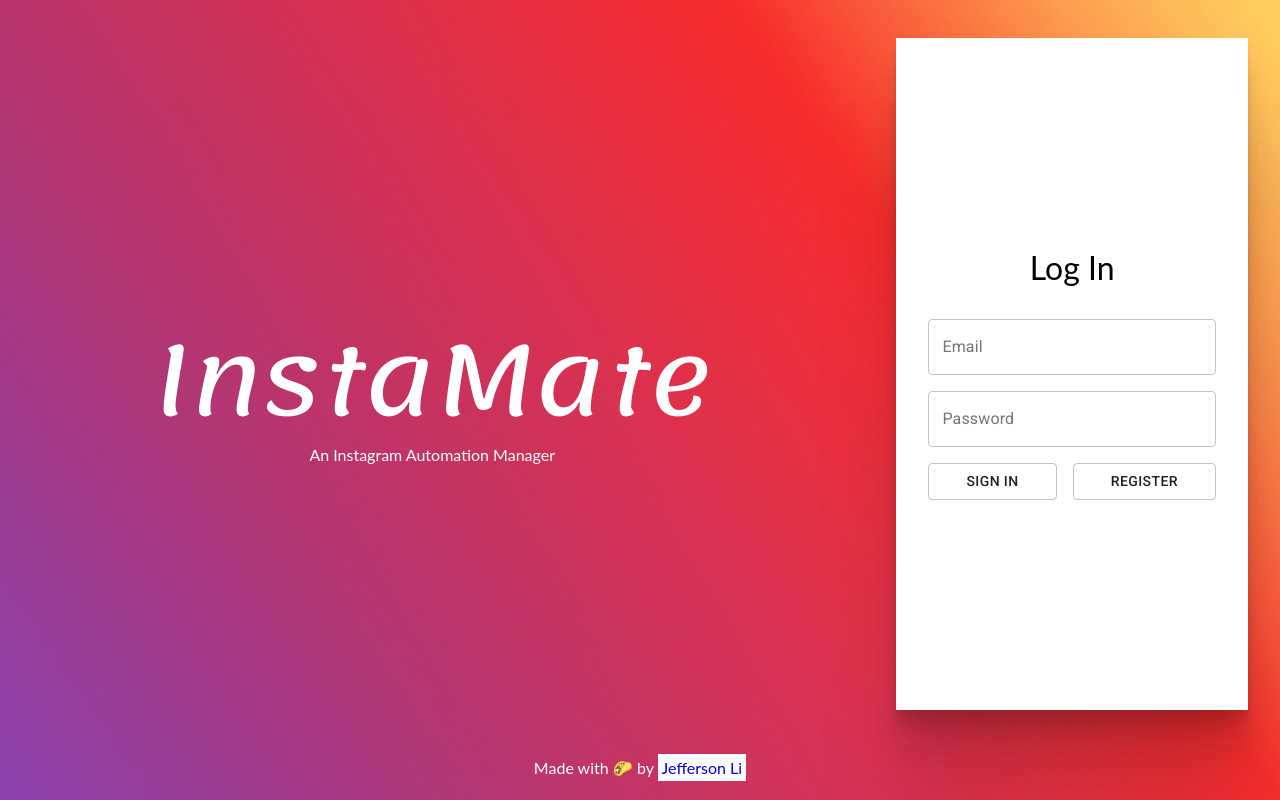
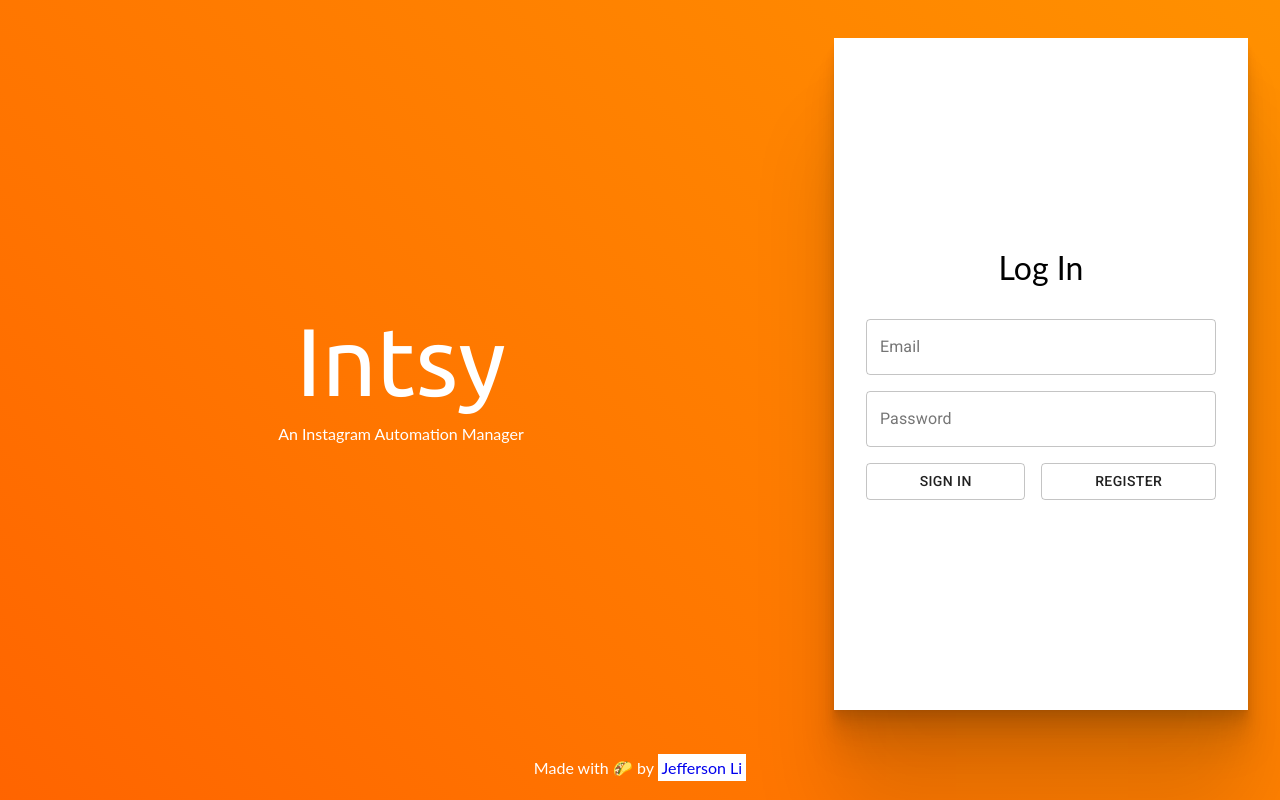
Before and after one commit to Jeffersonlii/insta_purge, a React (Create React App) app in the folder insta_purge_frontend/: page /login in a window 1280 px wide. Built offline with nearby package versions, Linux system fonts and the light colour scheme.

Commit message:
animate backgroud

```diff
--- a/insta_purge_frontend/src/pages/signin/Signin.scss
+++ b/insta_purge_frontend/src/pages/signin/Signin.scss
@@ -1,14 +1,14 @@
-@import url("https://fonts.googleapis.com/css2?family=Lemonada&display=swap");
+@import url("https://fonts.googleapis.com/css2?family=Ubuntu&display=swap");
 .host {
   height: 100%;
   display: flex;
   flex-direction: column;
   justify-content: center;
   text-align: center;
-  background-image: url("../../assets/imgs/insta_Gradient.jpg");
-  background-repeat: no-repeat;
-  background-attachment: fixed;
-  background-size: cover;
+  // background-image: url("../../assets/imgs/insta_Gradient.jpg");
+  // background-repeat: no-repeat;
+  // background-attachment: fixed;
+  // background-size: cover;
 }
 .row {
   display: flex;
@@ -23,8 +23,8 @@
   color: white;
   .title {
     font-size: 6rem;
-    font-family: "Lemonada", cursive;
-    margin-bottom: -2rem;
+    font-family: "Ubuntu", sans-serif;
+    margin-bottom: 0.5rem;
   }
   .desc {
     font-size: 1rem;
@@ -105,3 +105,66 @@ a {
     width: calc(100vw - 4rem);
   }
 }
+
+.host {
+  background: linear-gradient(
+    44deg,
+    #ba00ff,
+    #ff0000,
+    #ff7300,
+    #ffd800,
+    #ff00d4,
+    #ac008f
+  );
+  background-size: 1200% 1200%;
+
+  -webkit-animation: AnimationName 29s ease infinite;
+  -moz-animation: AnimationName 29s ease infinite;
+  -o-animation: AnimationName 29s ease infinite;
+  animation: AnimationName 29s ease infinite;
+}
+
+@-webkit-keyframes AnimationName {
+  0% {
+    background-position: 99% 0%;
+  }
+  50% {
+    background-position: 2% 100%;
+  }
+  100% {
+    background-position: 99% 0%;
+  }
+}
+@-moz-keyframes AnimationName {
+  0% {
+    background-position: 99% 0%;
+  }
+  50% {
+    background-position: 2% 100%;
+  }
+  100% {
+    background-position: 99% 0%;
+  }
+}
+@-o-keyframes AnimationName {
+  0% {
+    background-position: 99% 0%;
+  }
+  50% {
+    background-position: 2% 100%;
+  }
+  100% {
+    background-position: 99% 0%;
+  }
+}
+@keyframes AnimationName {
+  0% {
+    background-position: 99% 0%;
+  }
+  50% {
+    background-position: 2% 100%;
+  }
+  100% {
+    background-position: 99% 0%;
+  }
+}
--- a/insta_purge_frontend/src/pages/signin/Signin.tsx
+++ b/insta_purge_frontend/src/pages/signin/Signin.tsx
@@ -247,7 +247,7 @@ export class Signin extends Component {
       <div className="host">
         <div className="row">
           <div className="title-block">
-            <div className="title">InstaMate</div>
+            <div className="title">Intsy</div>
             <div className="desc"> An Instagram Automation Manager </div>
           </div>
           <div className="form-block">
```
